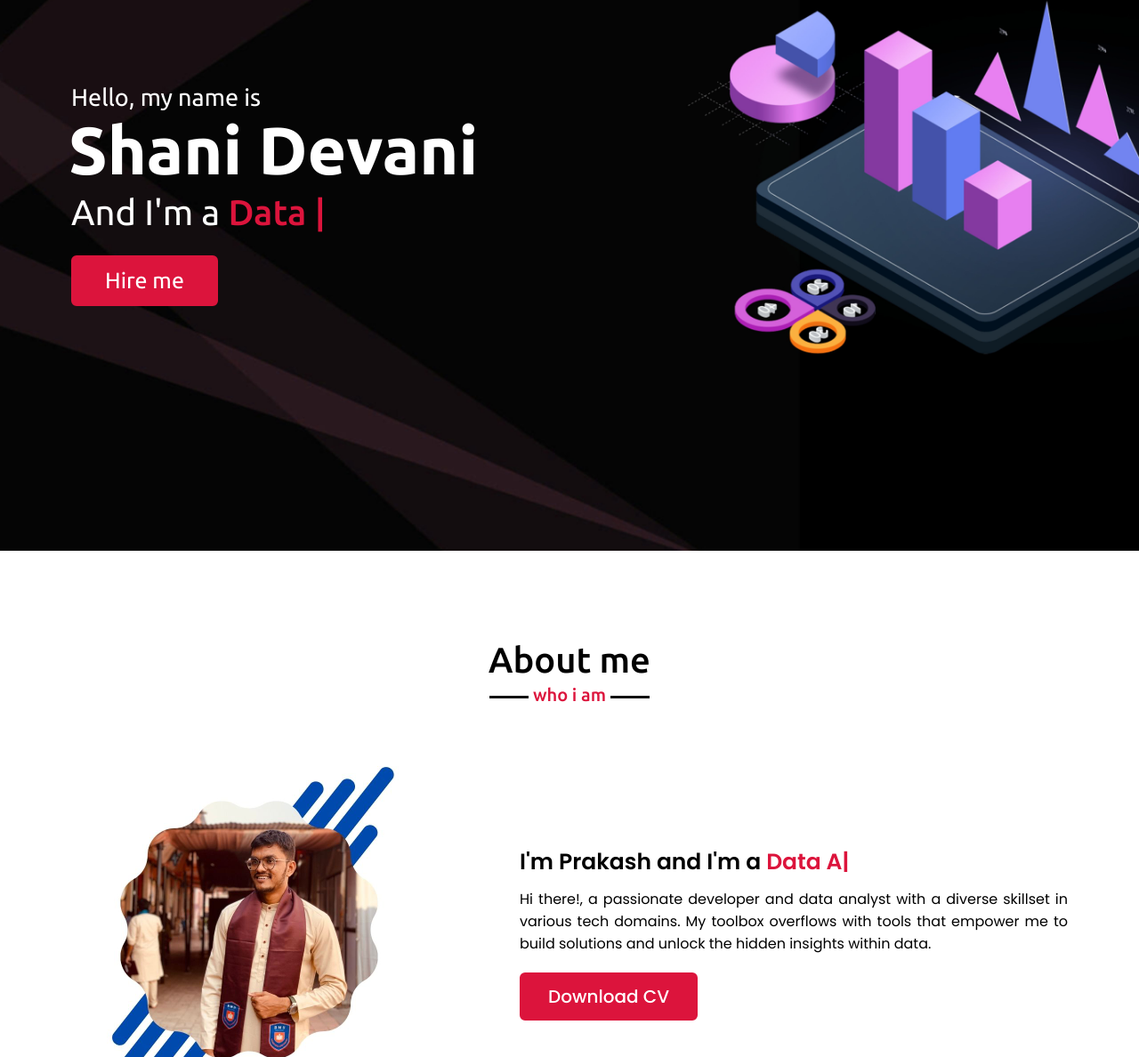
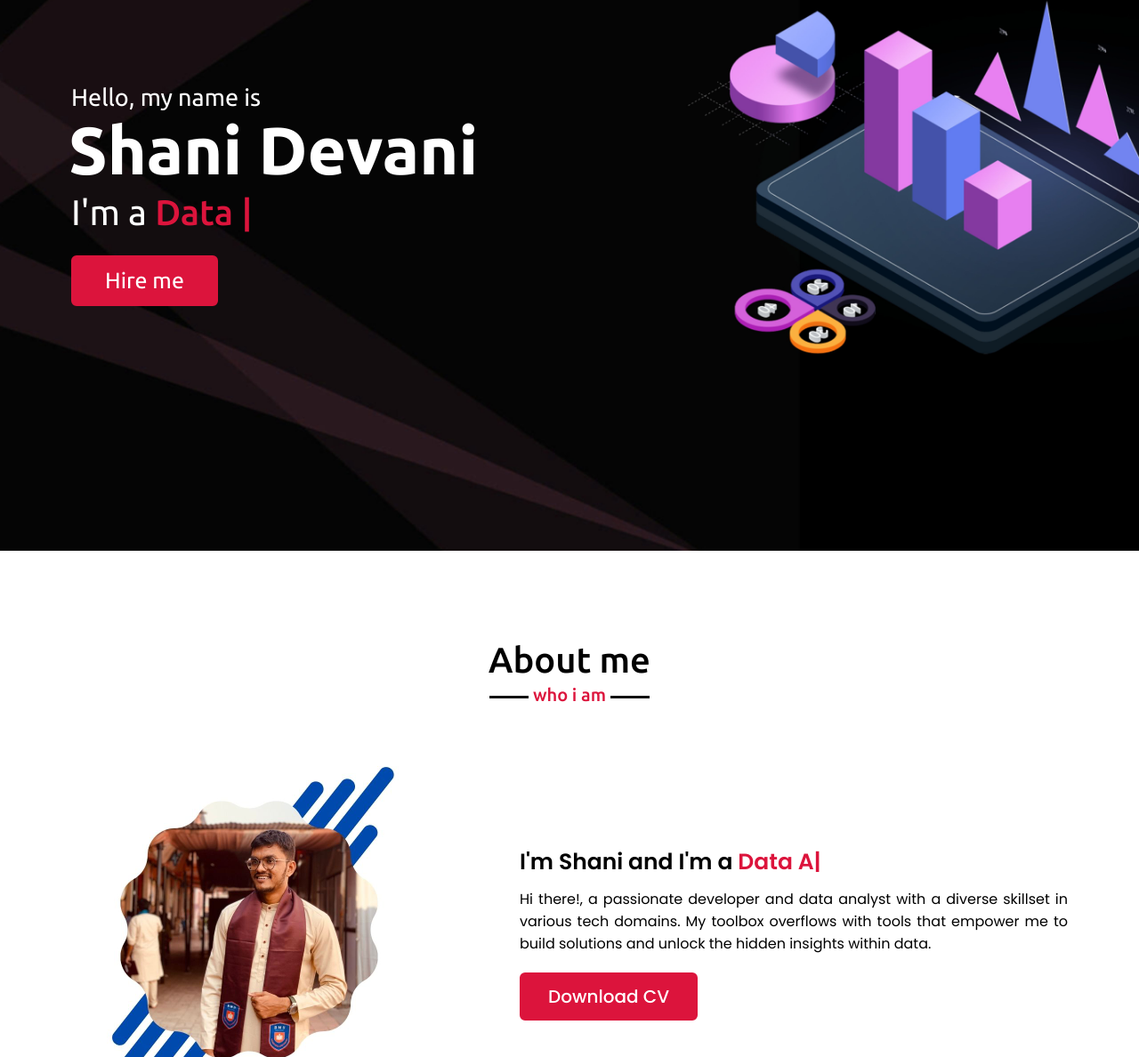
Before and after one commit to shanidevani/shanidevani.github.io, a plain HTML site: page index.html in a window 1280 px wide. Shown: the part 181-1369 px from the top of the page at 89% size. Drawn offline with nearby package versions, Linux system fonts and the light colour scheme.

Commit message:
Update index.html

```diff
--- a/index.html
+++ b/index.html
@@ -41,7 +41,7 @@
             <div class="home-content">
                 <div class="text-1">Hello, my name is</div>
                 <div class="text-2">Shani Devani</div>
-                <div class="text-3">And I'm a <span class="typing"></span></div>
+                <div class="text-3">I'm a <span class="typing"></span></div>
                 <a href="https://mail.google.com/mail/u/0/?tab=rm&ogbl#inbox?compose=new">Hire me</a>
             </div>
         </div>
@@ -56,7 +56,7 @@
                     <img src="images/Profile.jpg" alt="">
                 </div>
                 <div class="column right">
-                    <div class="text">I'm Prakash and I'm a <span class="typing-2"></span></div>
+                    <div class="text">I'm Shani and I'm a <span class="typing-2"></span></div>
                     <p>Hi there!, a passionate developer and data analyst with a diverse skillset in various tech domains. My toolbox overflows with tools that empower me to build solutions and unlock the hidden insights within data.</p>
                     <a href="https://drive.google.com/file/d/1ex8SzUf8ZGSPh7BKxAM-Oi9nfOhtGpmv/view?usp=sharing">Download CV</a>
                 </div>
```
